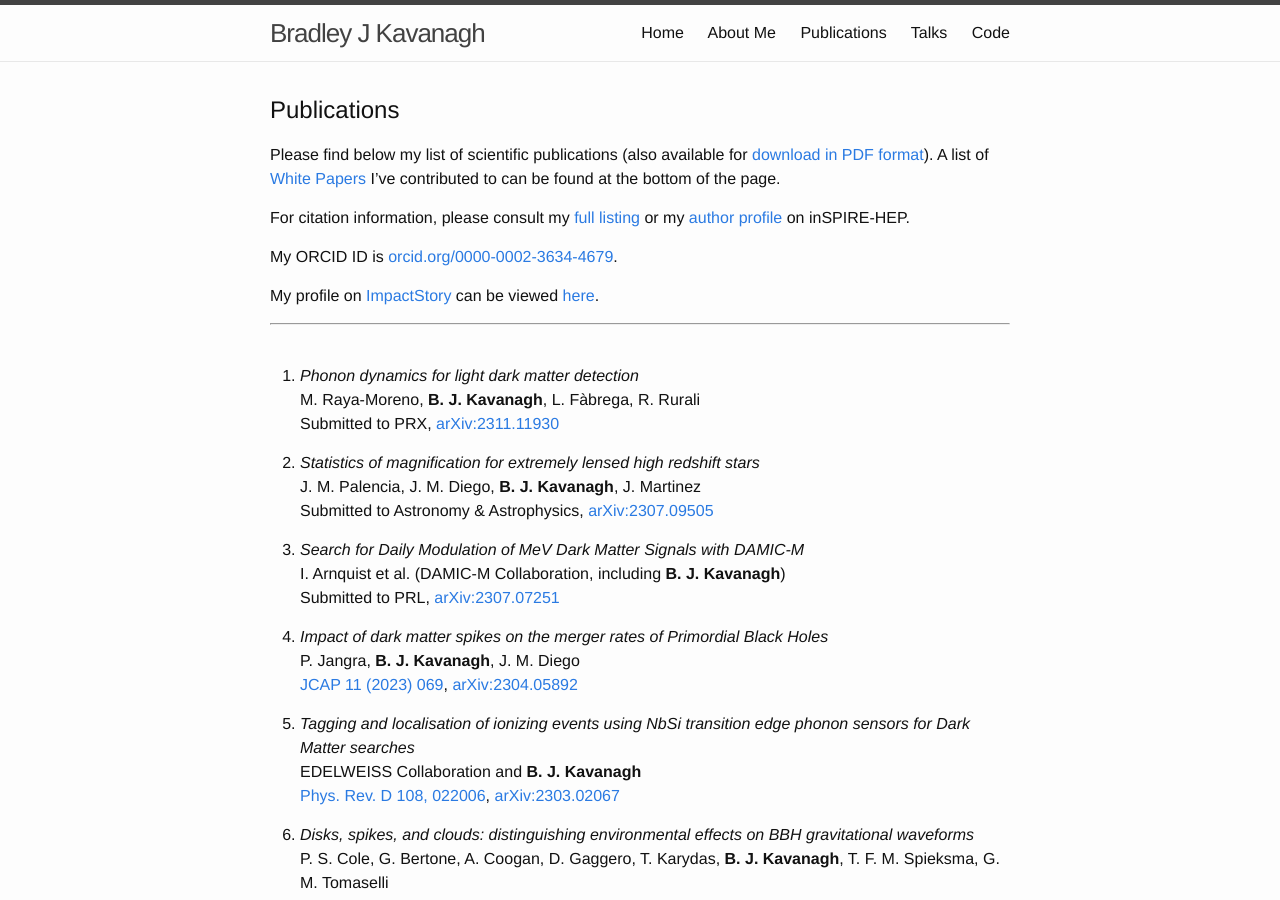
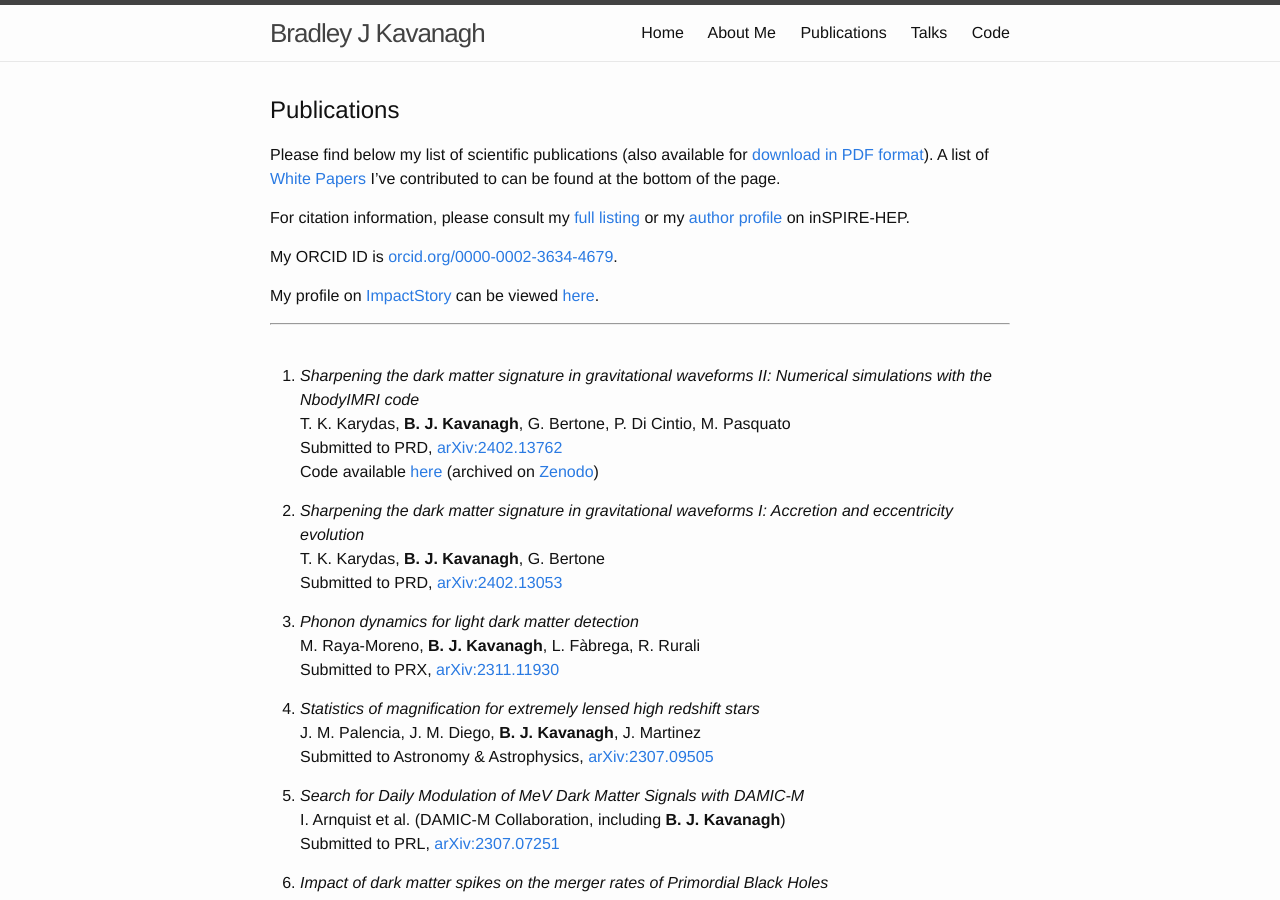
Before and after one commit to bradkav/bradkav.github.io, a Jekyll site: the page built from publications.md, in a window 1280 px wide and 900 px high. Built offline with Jekyll 4.4.1, drawn with Linux system fonts in a browser that asks for light colours.

Commit message:
Added Sharpening Spikes papers

```diff
--- a/publications.md
+++ b/publications.md
@@ -19,7 +19,16 @@ My profile on [ImpactStory](https://impactstory.org/) can be viewed [here](https
 
 ***
 <br>
-1. *Phonon dynamics for light dark matter detection*
+1. *Sharpening the dark matter signature in gravitational waveforms II: Numerical simulations with the NbodyIMRI code*
+T. K. Karydas, **B. J. Kavanagh**, G. Bertone, P. Di Cintio, M. Pasquato
+Submitted to PRD, [arXiv:2402.13762](https://arxiv.org/abs/2402.13762)
+Code available [here](https://github.com/bradkav/NbodyIMRI) (archived on [Zenodo](https://doi.org/10.5281/zenodo.10641173))
+
+2. *Sharpening the dark matter signature in gravitational waveforms I: Accretion and eccentricity evolution*
+T. K. Karydas, **B. J. Kavanagh**, G. Bertone
+Submitted to PRD, [arXiv:2402.13053](https://arxiv.org/abs/2402.13053)
+
+2. *Phonon dynamics for light dark matter detection*
 M. Raya-Moreno, **B. J. Kavanagh**, L. Fàbrega, R. Rurali
 Submitted to PRX, [arXiv:2311.11930](https://arxiv.org/abs/2311.11930)
 
```
Also changed, not shown: code.md (+4 -0 lines), 2 other files.
